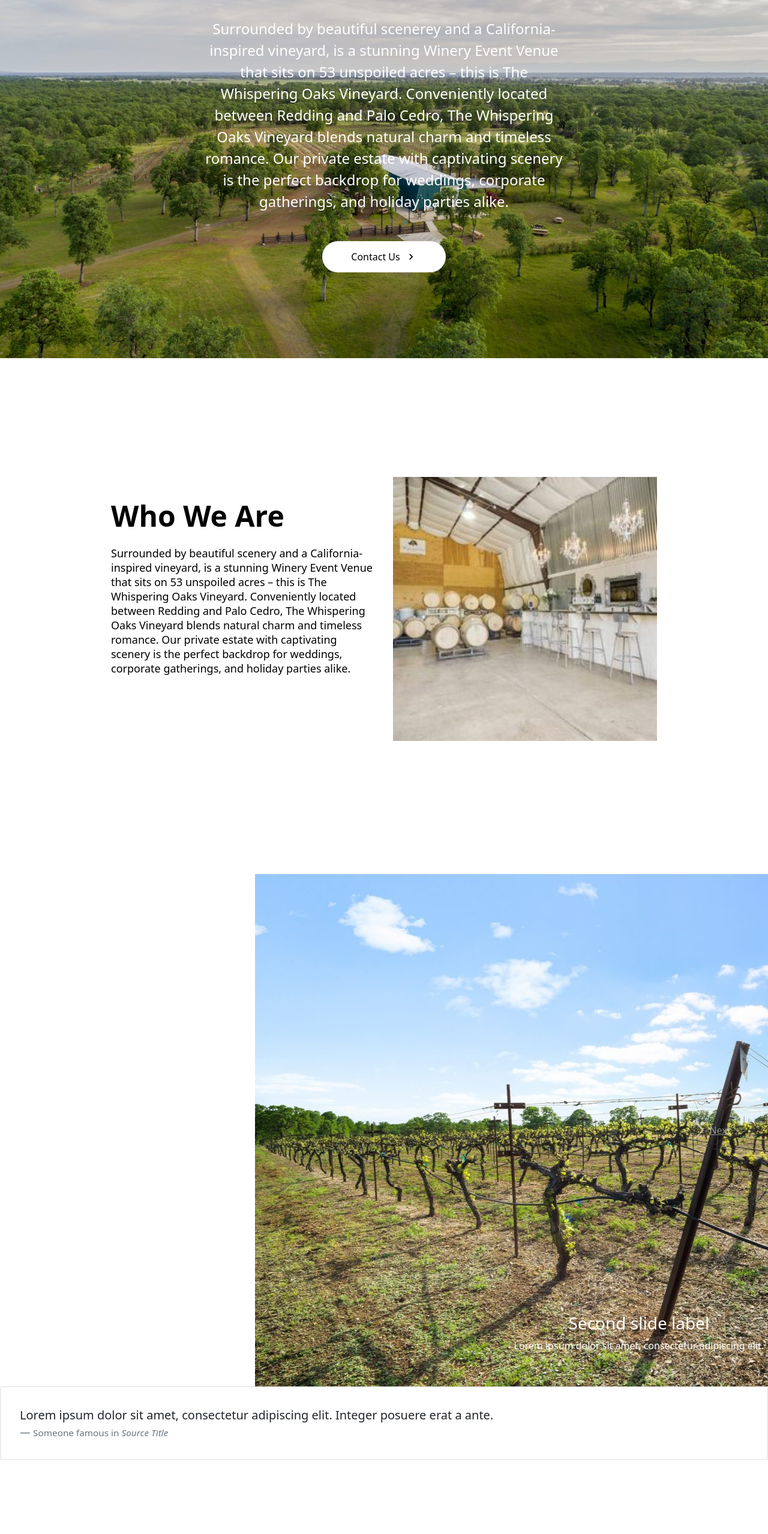
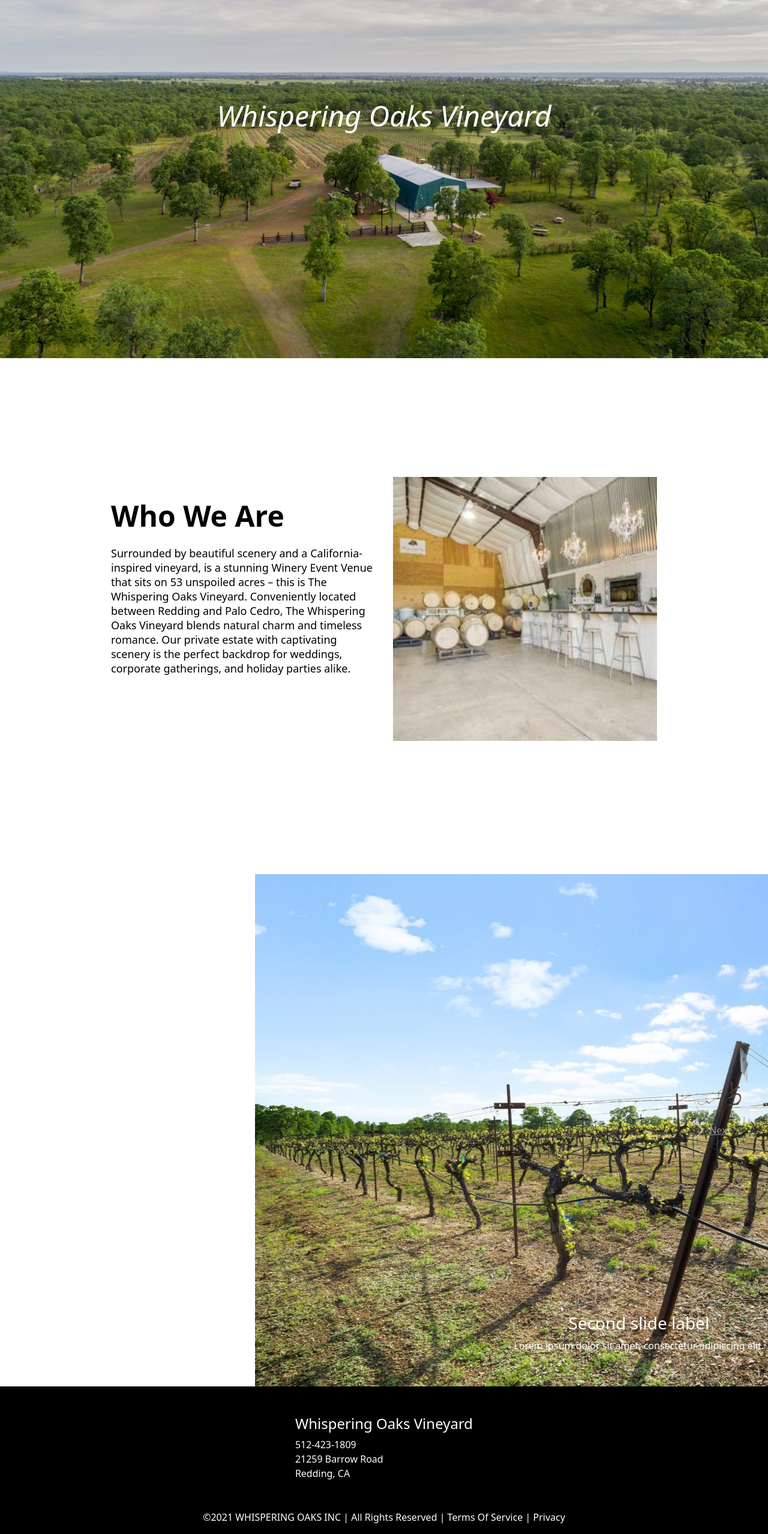
Before and after one commit to benjaminwilde01/FrontEnd-Whispering-Oaks-Venue, a React (Create React App) app in the folder react-whispering-oaks/: page / in a window 1280 px wide. Shown: the part 203-2760 px from the top of the page at 60% size. Before the commit the page ends 2636 px from the top, so only its background shows below. Built offline with nearby package versions, Linux system fonts and the light colour scheme; a web font is replaced by a local one.

Commit message:
added contact page styling

```diff
--- a/react-whispering-oaks/src/components/ContactPage.jsx
+++ b/react-whispering-oaks/src/components/ContactPage.jsx
@@ -1,12 +1,13 @@
-// import React, {useState, useEffect} from 'react'
+
 import React, { Component } from 'react'
 import axios from 'axios'
 import { LinkContainer } from 'react-router-bootstrap'
 import { Button } from 'react-bootstrap'
 import { Form } from 'react-bootstrap'
+import './contact.css'
 
 let url = 'http://localhost:5000/api/v1/whispering_oaks/'
-let baseUrl = 'http://localhost:5000'
+
 
 class ContactPage extends Component {
     constructor(props) {
@@ -39,22 +40,22 @@
     render() {
         const { name, number, email, message } = this.state
         return (
-            <div>
-                <LinkContainer to="/">
+            <div className="container d-flex">
+                <LinkContainer className="d-flex home"  to="/">
                     <Button variant="primary">Home</Button>
                 </LinkContainer>
-                <Form onSubmit={ this.submitHandler }>
-                    <Form.Group controlId="formBasicText">
+                <Form className="d-flex flex-column form" onSubmit={ this.submitHandler }>
+                    <Form.Group className="form-input" controlId="formBasicText">
                         <Form.Label>Name</Form.Label>
                         <Form.Control type="text" placeholder="Enter name" name="name" value={ name } onChange={ this.changeHandler }/>
                     </Form.Group>
 
-                    <Form.Group controlId="formBasicNumber">
+                    <Form.Group className="form-input" controlId="formBasicNumber">
                         <Form.Label>Number</Form.Label>
                         <Form.Control type="number" placeholder="Enter Number" name="number" value={ number } onChange={ this.changeHandler }/>
                     </Form.Group>
 
-                    <Form.Group controlId="formBasicEmail">
+                    <Form.Group className="form-input" controlId="formBasicEmail">
                         <Form.Label>Email address</Form.Label>
                         <Form.Control type="email" placeholder="Enter email" name="email" value={ email } onChange={ this.changeHandler }/>
                         <Form.Text className="text-muted">
@@ -62,12 +63,12 @@
                         </Form.Text>
                     </Form.Group>
 
-                    <Form.Group controlId="formBasicMessage">
+                    <Form.Group className="form-input" controlId="formBasicMessage">
                         <Form.Label>Message</Form.Label>
                         <Form.Control type="textarea" placeholder="Message" name="message" value={ message } onChange={ this.changeHandler }/>
                     </Form.Group>
 
-                    <Button variant="primary" type="submit">
+                    <Button className="submit" variant="primary" type="submit">
                      Submit
                     </Button>
                 </Form>
@@ -77,53 +78,3 @@
 }
 
 export default ContactPage
-
-// const ContactPage = () => {
-//     const [initialData, setInitialData] = useState([{}])
-
-//     useEffect(() => {
-//         fetch(baseUrl).then(
-//             res => res.json
-//         ).then(data => console.log(data))
-//     })
-
-
-//     return (
-//         <div>
-//             <LinkContainer to="/">
-//                 <Button variant="primary">Home</Button>
-//             </LinkContainer>
-//             <Form>
-//                 <Form.Group controlId="formBasicName">
-//                     <Form.Label>Name</Form.Label>
-//                     <Form.Control type="text" placeholder="Enter name" />
-//                 </Form.Group>
-
-//                 <Form.Group controlId="formBasicNumber">
-//                     <Form.Label>Name</Form.Label>
-//                     <Form.Control type="text" placeholder="Enter name" />
-//                 </Form.Group>
-
-//                 <Form.Group controlId="formBasicEmail">
-//                     <Form.Label>Email address</Form.Label>
-//                     <Form.Control type="email" placeholder="Enter email" />
-//                     <Form.Text className="text-muted">
-//                     We'll never share your email with anyone else.
-//                     </Form.Text>
-//                 </Form.Group>
-
-//                 <Form.Group controlId="formBasicMessage">
-//                     <Form.Label>Message</Form.Label>
-//                     <Form.Control type="textarea" placeholder="Password" />
-//                 </Form.Group>
-
-//                 <Button variant="primary" type="submit">
-//                     Submit
-//                 </Button>
-//             </Form>
-
-//         </div>
-//     )
-// }
-
-// export default ContactPage
--- a/react-whispering-oaks/src/components/HeroSection/HeroElements.js
+++ b/react-whispering-oaks/src/components/HeroSection/HeroElements.js
@@ -1,6 +1,6 @@
 import styled from 'styled-components'
 import Image from '../../images/background.jpeg'
-import { MdKeyboardArrowRight, MdArrowForward } from 'react-icons/md'
+
 
 
 export const HeroContainer = styled.div`
@@ -48,7 +48,7 @@
 `
 
 export const HeroH1 = styled.h1`
-    color: #175904;
+    color: white;
     font-style: italic;
     font-size: 48px;
     text-align: center;
@@ -61,37 +61,3 @@
         font-size: 32px;
     }
 `
-
-export const HeroP = styled.p`
-    margin-top: 24px;
-    color: white;
-    font-size: 24px;
-    font-weight: italic;
-    text-align: center;
-    max-width: 600px;
-
-    @media screen and (max-width: 768px) {
-        font-size: 24px;
-    }
-
-    @media screen and (max-width: 480px) {
-        font-size: 18px;
-    }
-`
-
-export const HeroBtnWrapper = styled.div`
-    margin-top: 32px;
-    display: flex;
-    flex-direction: column;
-    align-items: center;
-`
-
-export const ArrowForward = styled(MdArrowForward)`
-    margin-left: 8px;
-    font-size: 20px;
-`
-
-export const ArrowRight = styled(MdKeyboardArrowRight)`
-    margin-left: 8px;
-    font-size: 20px;
-`
--- a/react-whispering-oaks/src/components/HeroSection/index.jsx
+++ b/react-whispering-oaks/src/components/HeroSection/index.jsx
@@ -1,13 +1,9 @@
-import React, { useState } from 'react'
-import { HeroContainer, HeroBg, ImageBg, HeroContent, HeroH1, HeroP, HeroBtnWrapper, ArrowForward, ArrowRight } from './HeroElements'
-import { Button } from '../ButtonElement'
+import React from 'react'
+import { HeroContainer, HeroBg, ImageBg, HeroContent, HeroH1 } from './HeroElements'
+
 
 const HeroSection = () => {
-    const [hover, setHover] = useState(false)
 
-    const onHover = () => {
-        setHover(!hover)
-    }
 
     return (
         <HeroContainer>
@@ -18,13 +14,6 @@
                 <HeroH1>
                     Whispering Oaks Vineyard
                 </HeroH1>
-                <HeroP>
-                Surrounded by beautiful scenerey and a California-inspired vineyard, is a stunning Winery Event Venue that sits on 53 unspoiled acres – this is The Whispering Oaks Vineyard.  Conveniently located between Redding and Palo Cedro, The Whispering Oaks Vineyard blends natural charm and timeless romance.  Our private estate with captivating scenery is the perfect backdrop for weddings, corporate gatherings, and holiday parties alike.
-                </HeroP>
-                <HeroBtnWrapper>
-                    <Button to="contact" onMouseEnter={ onHover } onMouseLeave={ onHover }>Contact Us { hover ? <ArrowForward /> : <ArrowRight />}
-                    </Button>
-                </HeroBtnWrapper>
             </HeroContent>
         </HeroContainer>
     )
--- /dev/null
+++ b/react-whispering-oaks/src/components/contact.css
@@ -0,0 +1,20 @@
+.container {
+  text-align: left;
+}
+
+.home {
+  margin-top: 20px;
+  margin-bottom: 20px;
+}
+
+.form {
+  margin-top: 20px;
+}
+
+.form-input {
+  margin-top: 20px;
+}
+
+.submit {
+  margin-top: 30px;
+}
--- /dev/null
+++ b/react-whispering-oaks/src/components/footer.css
@@ -0,0 +1,16 @@
+.main-footer {
+  color: white;
+  background-color: black;
+  padding-top: 3em;
+  bottom: 0;
+  width: 100%;
+}
+
+.container {
+  display: flex;
+  flex-direction: column;
+  justify-content: center;
+  align-content: center;
+  align-items: center;
+  text-align: center;
+}
--- a/react-whispering-oaks/src/components/footer.jsx
+++ b/react-whispering-oaks/src/components/footer.jsx
@@ -1,21 +1,32 @@
 import React from 'react'
-import { Card } from 'react-bootstrap'
+import './footer.css'
+
 
 const Footer = () => {
     return (
-        <Card className="p-3">
-            <blockquote className="blockquote mb-0 card-body">
-            <p>
-                Lorem ipsum dolor sit amet, consectetur adipiscing elit. Integer posuere
-                erat a ante.
-            </p>
-            <footer className="blockquote-footer">
-                <small className="text-muted">
-                Someone famous in <cite title="Source Title">Source Title</cite>
-                </small>
-            </footer>
-            </blockquote>
-        </Card>
+
+        <div className="main-footer">
+            <div className="container">
+                <div className="row">
+
+                    <div className="col">
+                        <h4>Whispering Oaks Vineyard</h4>
+                        <ul className="list-unstyled">
+                            <li>512-423-1809</li>
+                            <li>21259 Barrow Road</li>
+                            <li>Redding, CA</li>
+                        </ul>
+                    </div>
+
+                </div>
+                <hr/>
+                <div className="roq">
+                    <p className="col-sm">
+                        &copy;{new Date().getFullYear()} WHISPERING OAKS INC | All Rights Reserved | Terms Of Service | Privacy
+                    </p>
+                </div>
+            </div>
+        </div>
     )
 }
 
--- a/react-whispering-oaks/src/pages/index.js
+++ b/react-whispering-oaks/src/pages/index.js
@@ -6,6 +6,7 @@
 import { homeObjOne } from '../components/InfoSection/Data'
 import CarouselContainer from '../components/CarouselContainer'
 import Footer from '../components/footer'
+
 
 const Home = () => {
     const [isOpen, setIsOpen] = useState(false)
```
Also changed, not shown: react-whispering-oaks/src/components/ButtonElements.js (deleted, +0 -30 lines).
